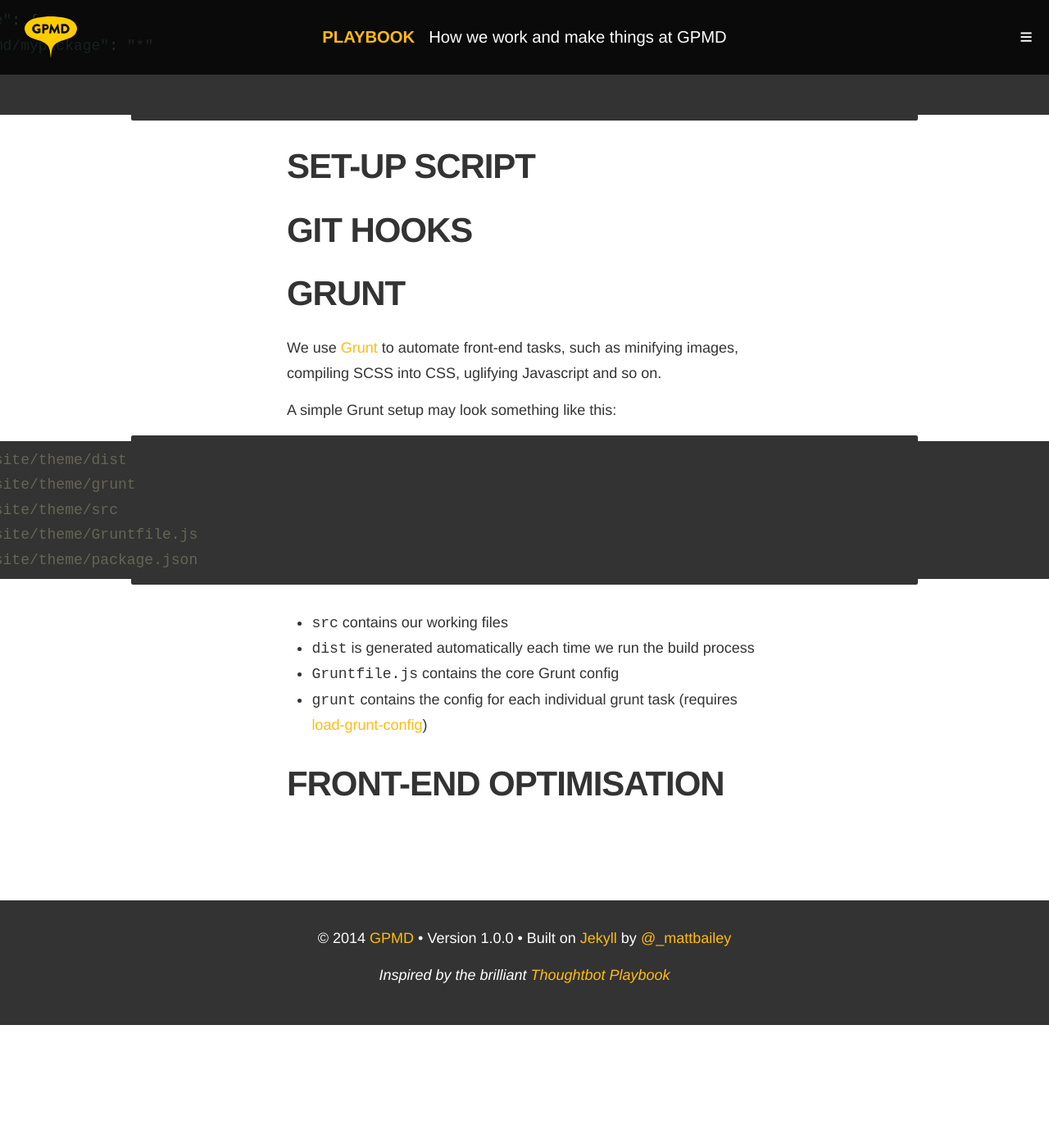
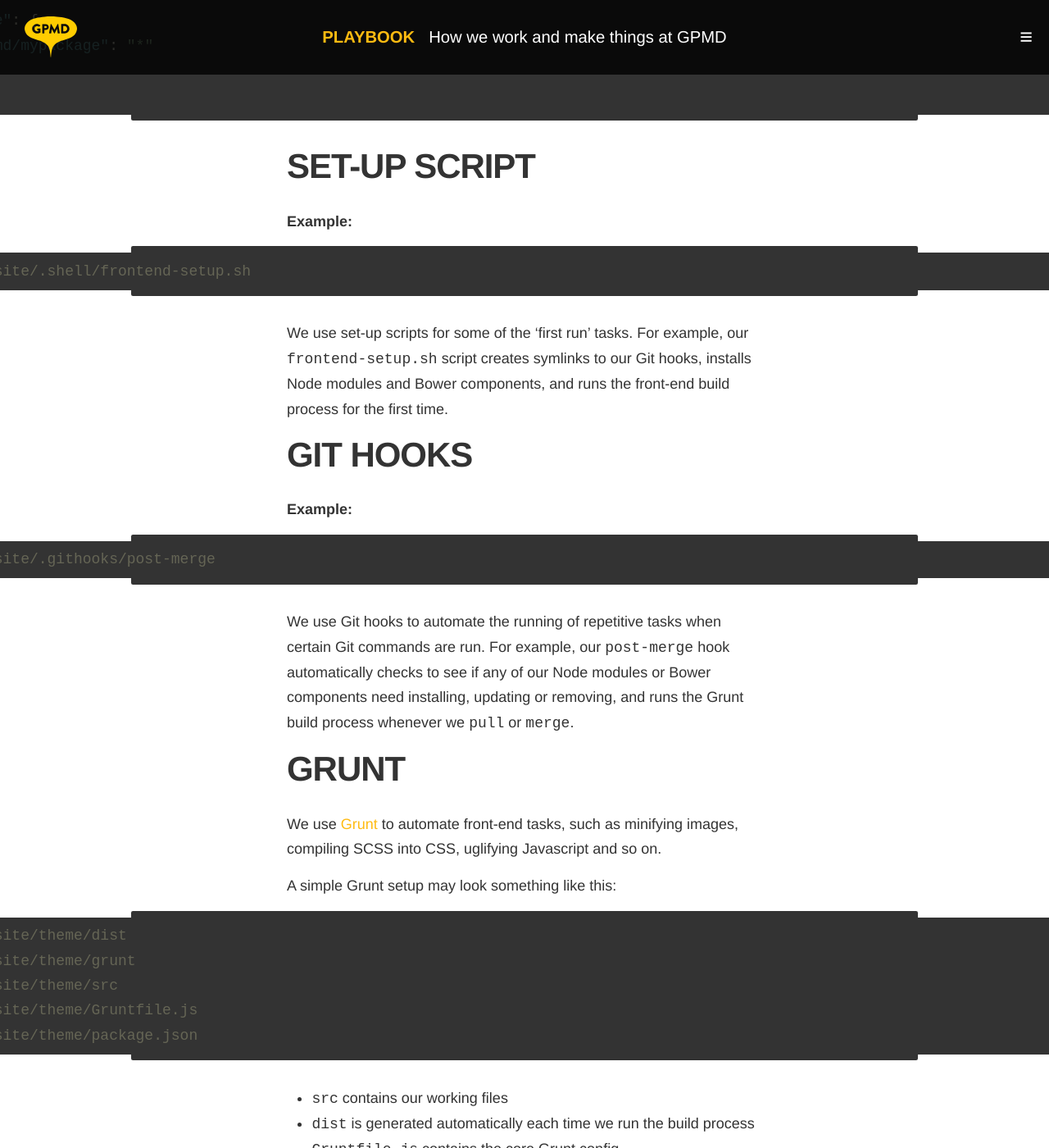
Before and after one commit to gpmd/playbook, a Jekyll site: the page built from _posts/pages/2014-07-01-project-scaffolding.md, in a window 1280 px wide and 1400 px high, scrolled down 1219 px. Shown: the whole window at 82% size. Built offline with Jekyll 4.4.1, drawn with Linux system fonts in a browser that asks for light colours; nearby versions of some CDN libraries; Markdown is read by kramdown in place of the engine named in the settings; before the commit the page ends 2469 px from its top, so only the background shows below that; some of the changed text lies outside the part shown.

Commit message:
Updated 2014-07-01-project-scaffolding.md

````diff
--- a/_posts/pages/2014-07-01-project-scaffolding.md
+++ b/_posts/pages/2014-07-01-project-scaffolding.md
@@ -39,7 +39,23 @@
 
 ## Set-up script
 
+**Example:**
+
+```
+my-project/site/.shell/frontend-setup.sh
+```
+
+We use set-up scripts for some of the 'first run' tasks. For example, our `frontend-setup.sh` script creates symlinks to our Git hooks, installs Node modules and Bower components, and runs the front-end build process for the first time.
+
 ## Git Hooks
+
+**Example:**
+
+```
+my-project/site/.githooks/post-merge
+```
+
+We use Git hooks to automate the running of repetitive tasks when certain Git commands are run. For example, our `post-merge` hook automatically checks to see if any of our Node modules or Bower components need installing, updating or removing, and runs the Grunt build process whenever we `pull` or `merge`.
 
 ## Grunt
 
@@ -59,5 +75,6 @@
 * `dist` is generated automatically each time we run the build process
 * `Gruntfile.js` contains the core Grunt config
 * `grunt` contains the config for each individual grunt task (requires [load-grunt-config](https://github.com/firstandthird/load-grunt-config))
+* `package.json` defines the Grunt task dependencies required for the build
 
 ## Front-end optimisation
````
